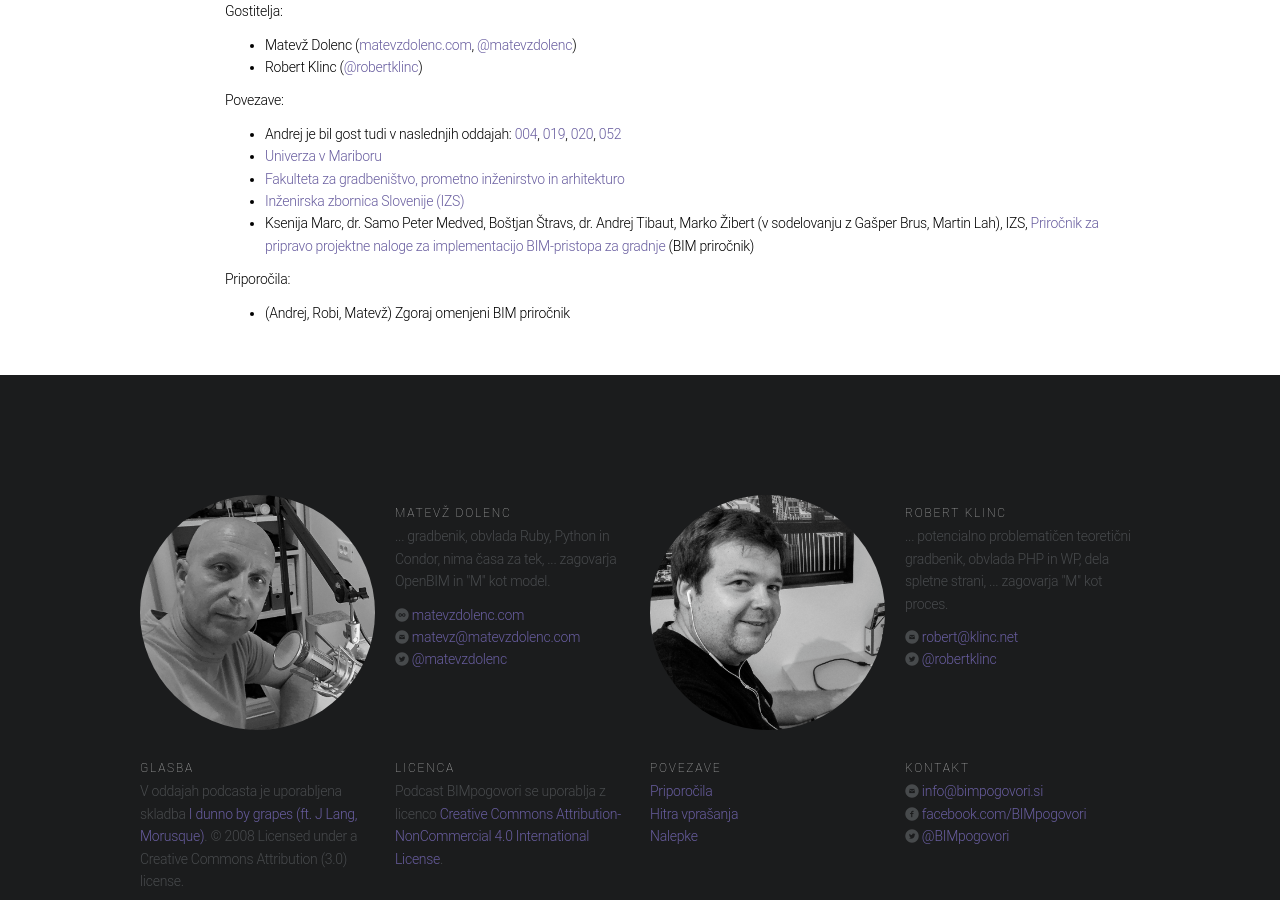
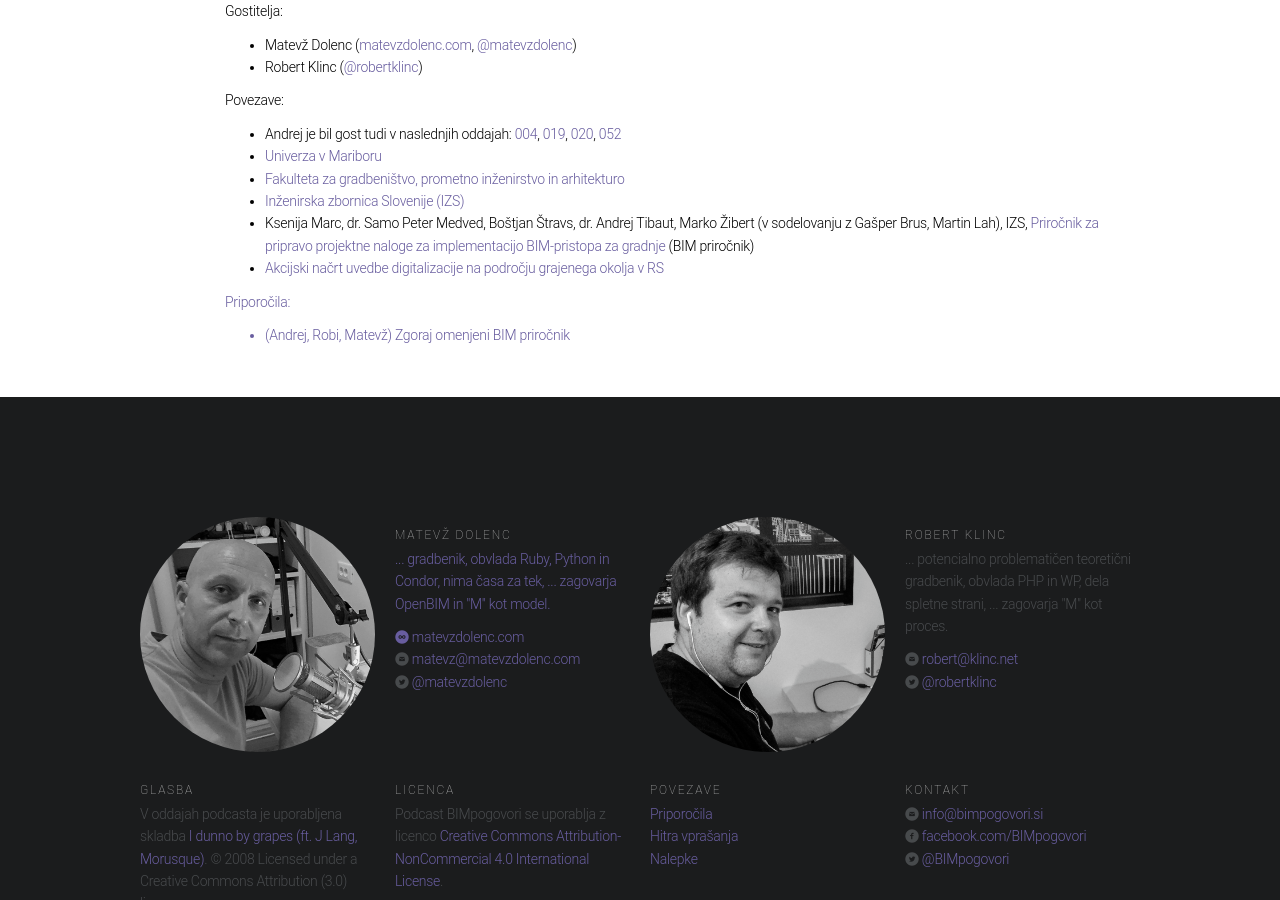
Before and after one commit to bimpogovori/bimpogovori.github.io, a Jekyll site: the page built from _posts/2018-06-05-066.html, in a window 1280 px wide and 900 px high, scrolled down 657 px. Built offline with Jekyll 4.4.1, drawn with Linux system fonts in a browser that asks for light colours.

Commit message:
066: popravki zapiskov

```diff
--- a/_posts/2018-06-05-066.html
+++ b/_posts/2018-06-05-066.html
@@ -31,6 +31,7 @@ comments: false
 	<li><a href="https://www.fgpa.um.si/Strani/default.aspx">Fakulteta za gradbeništvo, prometno inženirstvo in arhitekturo</a></li>
 	<li><a href="http://www.izs.si">Inženirska zbornica Slovenije (IZS)</a></li>
 	<li>Ksenija Marc, dr. Samo Peter Medved, Boštjan Štravs, dr. Andrej Tibaut, Marko Žibert (v sodelovanju z Gašper Brus, Martin Lah), IZS, <a href="http://www.izs.si/fileadmin/dokumenti/publikacije-IZS/Prirocniki_IZS/IZS_prirocnik_MSG_BIM_pristopa_za_gradnje_www.pdf">Priročnik za pripravo projektne naloge za implementacijo BIM-pristopa za gradnje</a> (BIM priročnik)</li>
+	<li><a href="http://sibim.si/dokumenti/AN/">Akcijski načrt uvedbe digitalizacije na področju grajenega okolja v RS</li>
 </ul>
 
 <p>Priporočila:</p>
```
